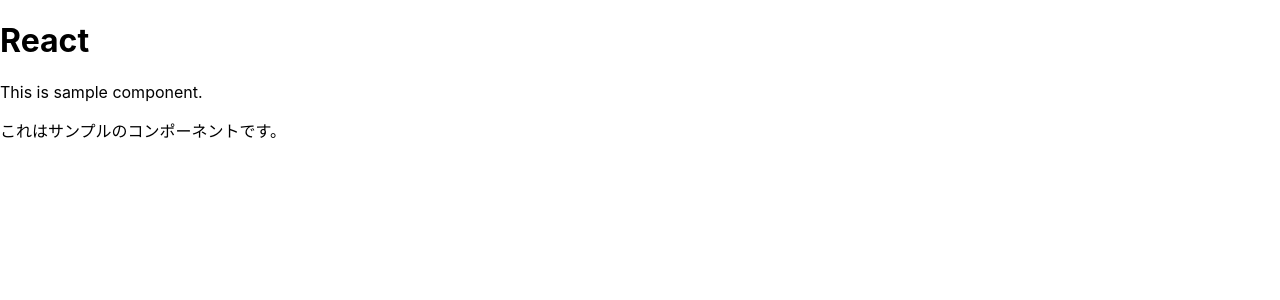
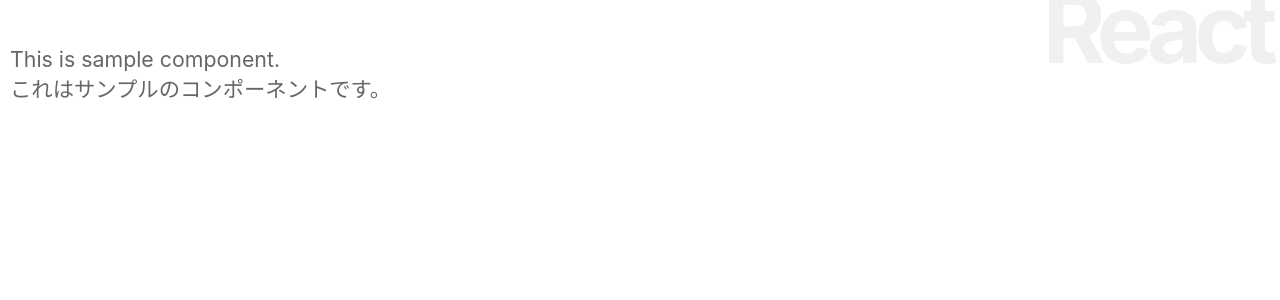
Before and after one commit to homieBridge/react-react_app, a React (Create React App) app: page / in a window 1280 px wide. Shown: the top 300 px of the page. Built offline with nearby package versions, Linux system fonts and the light colour scheme.

Commit message:
▼リスト3-10 スタイルシートで表示を整える。

```diff
--- a/src/App.css
+++ b/src/App.css
@@ -6,7 +6,22 @@
   height: 40vmin;
   pointer-events: none;
 }
-
+body {
+  margin:10px;
+}
+h1 {
+  font-size:72pt;
+  font-weight:bold;
+  text-align:right;
+  letter-spacing:-8px;
+  color:#f0f0f0;
+  margin:-40px 0px;
+}
+p {
+    margin:0px;
+    color:#666;
+    font-size:16pt;
+}
 @media (prefers-reduced-motion: no-preference) {
   .App-logo {
     animation: App-logo-spin infinite 20s linear;
```
